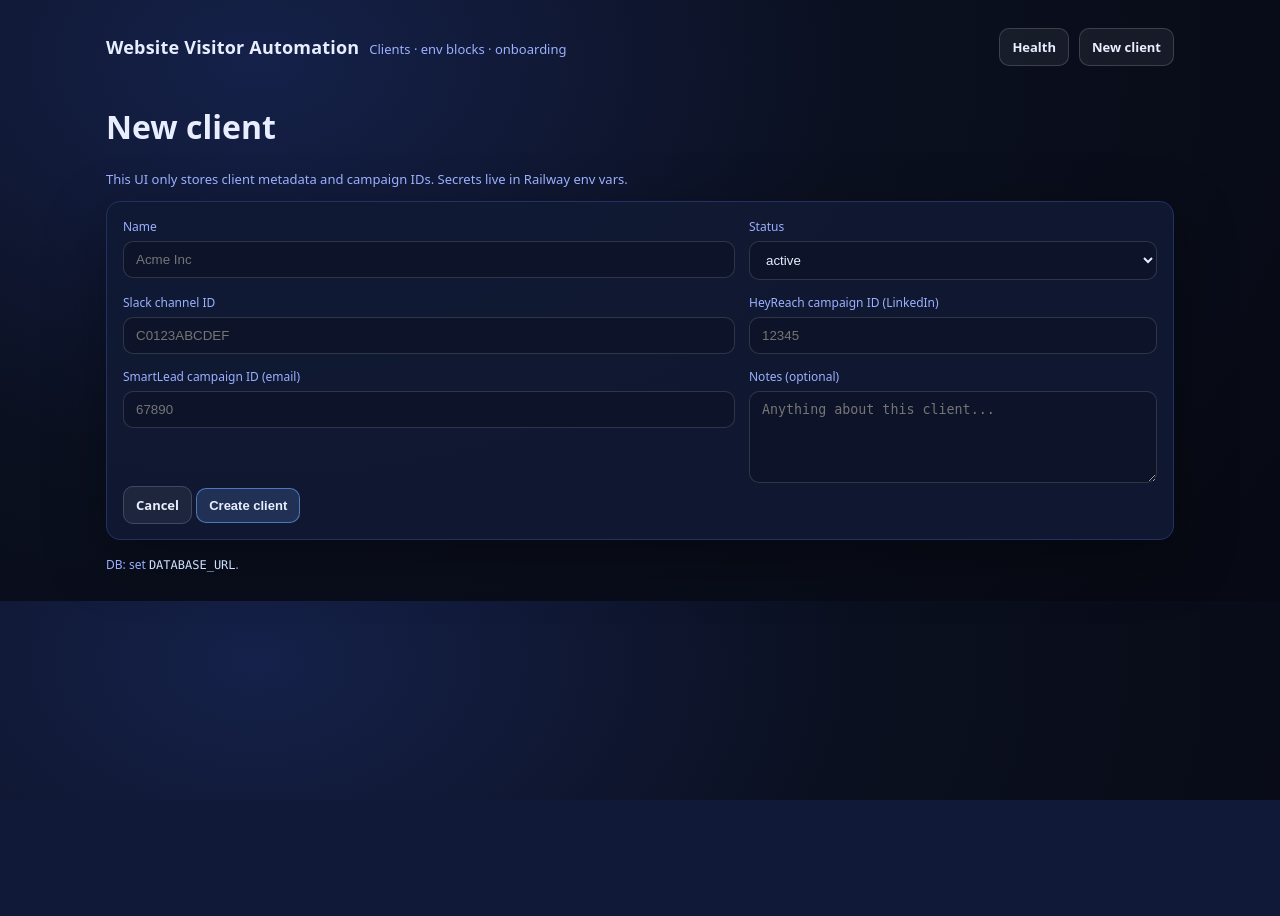
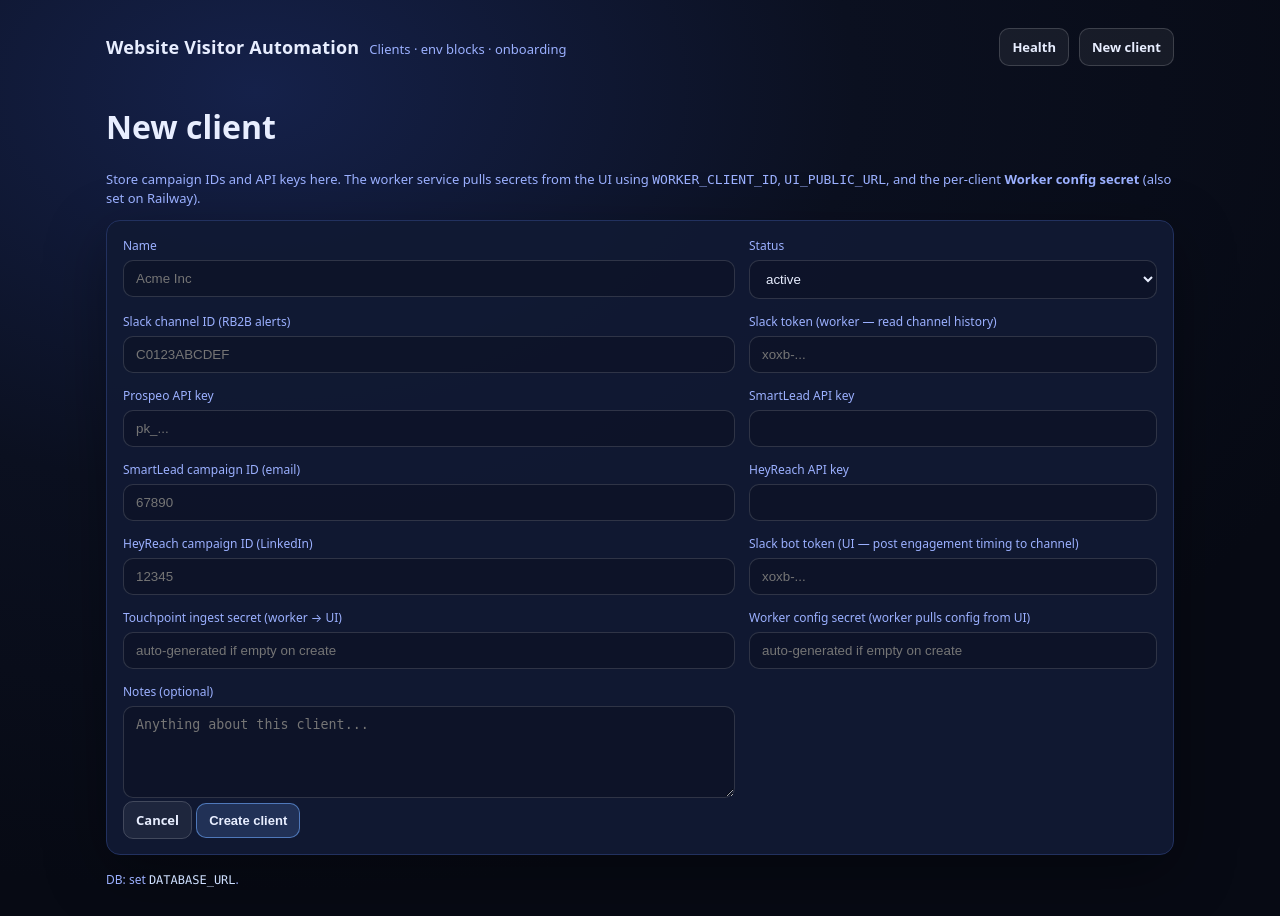
Before and after one commit to joshuaosborn561-lang/clientrb2b, a Node server app: page /clients/new in a window 1280 px wide. Before the commit the page ends 800 px from the top, so only its background shows below. Run offline with Node 20, Linux system fonts and the light colour scheme; some libraries are stand-ins or nearby versions.

Commit message:
feat(ui): store API keys in DB; worker pulls config from UI
- Add worker config API and per-client secrets (Prospeo, SmartLead, HeyReach, Slack)
- Authenticate touchpoint ingest per client; optional Slack bot token per client for posts
- Worker-v2 fetches config at runtime when WORKER_CLIENT_ID/UI_PUBLIC_URL/WORKER_CONFIG_SECRET are set
- Read API keys lazily in worker modules so remote config applies before use

Co-authored-by: joshuaosborn561-lang <joshuaosborn561-lang@users.noreply.github.com>

```diff
--- a/ui/src/server.js
+++ b/ui/src/server.js
@@ -3,6 +3,7 @@ const expressLayouts = require('express-ejs-layouts');
 const path = require('path');
 const { Pool } = require('pg');
 const { ensureTouchpointSchema, registerTouchpointRoutes } = require('./touchpoints');
+const { registerWorkerConfigRoutes } = require('./workerConfigApi');
 
 const app = express();
 
@@ -24,6 +25,11 @@ app.use('/static', express.static(path.join(__dirname, 'public')));
 
 app.use((req, res, next) => {
   res.locals.publicBase = (process.env.UI_PUBLIC_URL || '').replace(/\/$/, '');
+  res.locals.maskSecret = (v) => {
+    const s = String(v || '').trim();
+    if (!s) return '—';
+    return 'saved (···' + s.slice(-4) + ')';
+  };
   next();
 });
 
@@ -73,6 +79,12 @@ async function ensureSchema() {
     $$;
   `);
 
+  await pool.query(`alter table clients add column if not exists slack_token text;`);
+  await pool.query(`alter table clients add column if not exists prospeo_api_key text;`);
+  await pool.query(`alter table clients add column if not exists smartlead_api_key text;`);
+  await pool.query(`alter table clients add column if not exists heyreach_api_key text;`);
+  await pool.query(`alter table clients add column if not exists worker_config_secret text;`);
+
   await ensureTouchpointSchema(pool);
 }
 
@@ -81,31 +93,27 @@ function normalizeStatus(s) {
   return 'active';
 }
 
+function emptyToNull(v) {
+  const t = String(v || '').trim();
+  return t === '' ? null : t;
+}
+
 function envBlock(client) {
   const base = (process.env.UI_PUBLIC_URL || 'https://YOUR-UI.railway.app').replace(/\/$/, '');
   return [
-    `# --- Worker v2 env for: ${client.name}`,
-    `SLACK_TOKEN=...`,
-    `CHANNEL_ID=${client.slack_channel_id}`,
+    `# --- Worker v2 Railway env for: ${client.name}`,
+    `# Secrets + campaign IDs are stored in the UI; worker pulls them via the config API.`,
     ``,
-    `PROSPEO_API_KEY=...`,
+    `WORKER_CLIENT_ID=${client.id}`,
+    `UI_PUBLIC_URL=${base}`,
+    `WORKER_CONFIG_SECRET=... # must match the value saved for this client in the UI`,
     ``,
-    `# Touchpoint ingest (same secret on UI + worker)`,
-    `UI_TOUCHPOINT_INGEST_SECRET=...`,
-    `UI_TOUCHPOINT_INGEST_URL=${base}/api/touchpoints/report`,
+    `# Optional`,
+    `# LOOKBACK_SECONDS=604800`,
     ``,
-    `# Email (SmartLead) + LinkedIn (HeyReach)`,
-    client.heyreach_campaign_id ? `HEYREACH_CAMPAIGN_ID=${client.heyreach_campaign_id}` : `# HEYREACH_CAMPAIGN_ID=...`,
-    `HEYREACH_API_KEY=...`,
-    client.smartlead_campaign_id ? `SMARTLEAD_CAMPAIGN_ID=${client.smartlead_campaign_id}` : `# SMARTLEAD_CAMPAIGN_ID=...`,
-    `SMARTLEAD_API_KEY=...`,
-    ``,
-    `# Webhooks (configure in SmartLead + HeyReach; use client page for exact URLs)`,
-    `# SmartLead → ${base}/hooks/smartlead/${client.id}/${client.webhook_secret || 'SECRET'}`,
-    `# HeyReach → ${base}/hooks/heyreach/${client.id}/${client.webhook_secret || 'SECRET'}`,
-    ``,
-    `# UI must post back to Slack (same workspace as RB2B channel)`,
-    `SLACK_BOT_TOKEN=...`,
+    `# Fallback only (omit when using UI-stored secrets)`,
+    `# SLACK_TOKEN=...`,
+    `# CHANNEL_ID=${client.slack_channel_id}`,
   ].join('\n');
 }
 
@@ -126,12 +134,27 @@ app.post('/clients', async (req, res) => {
     heyreach_campaign_id,
     smartlead_campaign_id,
     notes,
+    slack_token,
+    prospeo_api_key,
+    smartlead_api_key,
+    heyreach_api_key,
+    slack_bot_token_ui,
+    touchpoint_ingest_secret,
+    worker_config_secret,
   } = req.body;
+
+  const wc =
+    emptyToNull(worker_config_secret) || (await pool.query(`select encode(gen_random_bytes(24), 'hex') as s`)).rows[0].s;
+  const ti =
+    emptyToNull(touchpoint_ingest_secret) || (await pool.query(`select encode(gen_random_bytes(24), 'hex') as s`)).rows[0].s;
 
   await pool.query(
     `insert into clients
-      (name, status, slack_channel_id, heyreach_campaign_id, smartlead_campaign_id, notes, webhook_secret)
-     values ($1,$2,$3,$4,$5,$6, encode(gen_random_bytes(24), 'hex'))`,
+      (name, status, slack_channel_id, heyreach_campaign_id, smartlead_campaign_id, notes, webhook_secret,
+       slack_token, prospeo_api_key, smartlead_api_key, heyreach_api_key, slack_bot_token_ui,
+       touchpoint_ingest_secret, worker_config_secret)
+     values ($1,$2,$3,$4,$5,$6, encode(gen_random_bytes(24), 'hex'),
+       $7,$8,$9,$10,$11,$12,$13)`,
     [
       (name || '').trim(),
       normalizeStatus(status),
@@ -139,6 +162,13 @@ app.post('/clients', async (req, res) => {
       (heyreach_campaign_id || '').trim() || null,
       (smartlead_campaign_id || '').trim() || null,
       (notes || '').trim() || null,
+      emptyToNull(slack_token),
+      emptyToNull(prospeo_api_key),
+      emptyToNull(smartlead_api_key),
+      emptyToNull(heyreach_api_key),
+      emptyToNull(slack_bot_token_ui),
+      ti,
+      wc,
     ]
   );
 
@@ -166,7 +196,28 @@ app.post('/clients/:id', async (req, res) => {
     heyreach_campaign_id,
     smartlead_campaign_id,
     notes,
+    slack_token,
+    prospeo_api_key,
+    smartlead_api_key,
+    heyreach_api_key,
+    slack_bot_token_ui,
+    touchpoint_ingest_secret,
+    worker_config_secret,
   } = req.body;
+
+  const { rows: curRows } = await pool.query('select * from clients where id = $1', [req.params.id]);
+  if (curRows.length === 0) return res.status(404).send('Not found');
+  const cur = curRows[0];
+
+  const nextSlackToken = emptyToNull(slack_token) != null ? emptyToNull(slack_token) : cur.slack_token;
+  const nextProspeo = emptyToNull(prospeo_api_key) != null ? emptyToNull(prospeo_api_key) : cur.prospeo_api_key;
+  const nextSl = emptyToNull(smartlead_api_key) != null ? emptyToNull(smartlead_api_key) : cur.smartlead_api_key;
+  const nextHr = emptyToNull(heyreach_api_key) != null ? emptyToNull(heyreach_api_key) : cur.heyreach_api_key;
+  const nextUiSlack = emptyToNull(slack_bot_token_ui) != null ? emptyToNull(slack_bot_token_ui) : cur.slack_bot_token_ui;
+  const nextTi =
+    emptyToNull(touchpoint_ingest_secret) != null ? emptyToNull(touchpoint_ingest_secret) : cur.touchpoint_ingest_secret;
+  const nextWc =
+    emptyToNull(worker_config_secret) != null ? emptyToNull(worker_config_secret) : cur.worker_config_secret;
 
   await pool.query(
     `update clients set
@@ -175,7 +226,14 @@ app.post('/clients/:id', async (req, res) => {
       slack_channel_id = $4,
       heyreach_campaign_id = $5,
       smartlead_campaign_id = $6,
-      notes = $7
+      notes = $7,
+      slack_token = $8,
+      prospeo_api_key = $9,
+      smartlead_api_key = $10,
+      heyreach_api_key = $11,
+      slack_bot_token_ui = $12,
+      touchpoint_ingest_secret = $13,
+      worker_config_secret = $14
      where id = $1`,
     [
       req.params.id,
@@ -185,6 +243,13 @@ app.post('/clients/:id', async (req, res) => {
       (heyreach_campaign_id || '').trim() || null,
       (smartlead_campaign_id || '').trim() || null,
       (notes || '').trim() || null,
+      nextSlackToken,
+      nextProspeo,
+      nextSl,
+      nextHr,
+      nextUiSlack,
+      nextTi,
+      nextWc,
     ]
   );
   res.redirect('/clients/' + req.params.id);
@@ -203,6 +268,7 @@ app.get('/health', (req, res) => res.json({ ok: true }));
 ensureSchema()
   .then(() => {
     registerTouchpointRoutes(app, pool);
+    registerWorkerConfigRoutes(app, pool);
     app.listen(PORT, () => {
       console.log(`UI listening on :${PORT}`);
     });
--- a/ui/src/views/client_form.ejs
+++ b/ui/src/views/client_form.ejs
@@ -1,7 +1,7 @@
 <div class="row">
   <div class="col">
     <h1><%= mode === 'new' ? 'New client' : 'Edit client' %></h1>
-    <p class="muted">This UI only stores client metadata and campaign IDs. Secrets live in Railway env vars.</p>
+    <p class="muted">Store campaign IDs and API keys here. The worker service pulls secrets from the UI using <code>WORKER_CLIENT_ID</code>, <code>UI_PUBLIC_URL</code>, and the per-client <strong>Worker config secret</strong> (also set on Railway).</p>
   </div>
 </div>
 
@@ -21,8 +21,33 @@
     </div>
 
     <div class="field">
-      <label>Slack channel ID</label>
+      <label>Slack channel ID (RB2B alerts)</label>
       <input name="slack_channel_id" required value="<%= client ? client.slack_channel_id : '' %>" placeholder="C0123ABCDEF" />
+    </div>
+
+    <div class="field">
+      <label>Slack token (worker — read channel history)</label>
+      <input type="password" name="slack_token" value="" placeholder="<%= client && client.slack_token ? 'Leave blank to keep saved value' : 'xoxb-...' %>" autocomplete="new-password" />
+    </div>
+
+    <div class="field">
+      <label>Prospeo API key</label>
+      <input type="password" name="prospeo_api_key" value="" placeholder="<%= client && client.prospeo_api_key ? 'Leave blank to keep saved value' : 'pk_...' %>" autocomplete="new-password" />
+    </div>
+
+    <div class="field">
+      <label>SmartLead API key</label>
+      <input type="password" name="smartlead_api_key" value="" placeholder="<%= client && client.smartlead_api_key ? 'Leave blank to keep saved value' : '' %>" autocomplete="new-password" />
+    </div>
+
+    <div class="field">
+      <label>SmartLead campaign ID (email)</label>
+      <input name="smartlead_campaign_id" value="<%= client && client.smartlead_campaign_id ? client.smartlead_campaign_id : '' %>" placeholder="67890" />
+    </div>
+
+    <div class="field">
+      <label>HeyReach API key</label>
+      <input type="password" name="heyreach_api_key" value="" placeholder="<%= client && client.heyreach_api_key ? 'Leave blank to keep saved value' : '' %>" autocomplete="new-password" />
     </div>
 
     <div class="field">
@@ -31,8 +56,18 @@
     </div>
 
     <div class="field">
-      <label>SmartLead campaign ID (email)</label>
-      <input name="smartlead_campaign_id" value="<%= client && client.smartlead_campaign_id ? client.smartlead_campaign_id : '' %>" placeholder="67890" />
+      <label>Slack bot token (UI — post engagement timing to channel)</label>
+      <input type="password" name="slack_bot_token_ui" value="" placeholder="<%= client && client.slack_bot_token_ui ? 'Leave blank to keep saved value' : 'xoxb-...' %>" autocomplete="new-password" />
+    </div>
+
+    <div class="field">
+      <label>Touchpoint ingest secret (worker → UI)</label>
+      <input type="password" name="touchpoint_ingest_secret" value="" placeholder="<%= client && client.touchpoint_ingest_secret ? 'Leave blank to keep saved value' : 'auto-generated if empty on create' %>" autocomplete="new-password" />
+    </div>
+
+    <div class="field">
+      <label>Worker config secret (worker pulls config from UI)</label>
+      <input type="password" name="worker_config_secret" value="" placeholder="<%= client && client.worker_config_secret ? 'Leave blank to keep saved value' : 'auto-generated if empty on create' %>" autocomplete="new-password" />
     </div>
 
     <div class="field span-2">
--- a/ui/src/views/index.ejs
+++ b/ui/src/views/index.ejs
@@ -1,7 +1,7 @@
 <div class="row">
   <div>
     <h2 style="margin:0 0 12px 0;">Clients</h2>
-    <p class="muted" style="margin:0 0 16px 0;">Manage per-client channel + campaign IDs. Current worker stays untouched; this UI is for onboarding new clients + generating env blocks for the new worker.</p>
+    <p class="muted" style="margin:0 0 16px 0;">Manage per-client Slack, Prospeo, SmartLead, and HeyReach settings. The legacy worker stays untouched; worker-v2 can load secrets from this UI.</p>
   </div>
   <div>
     <a class="btn primary" href="/clients/new">+ New client</a>
--- a/worker-v2/heyreach.js
+++ b/worker-v2/heyreach.js
@@ -1,9 +1,8 @@
 const logger = require('./logger');
 
-const HEYREACH_API_KEY = process.env.HEYREACH_API_KEY;
-const HEYREACH_CAMPAIGN_ID = process.env.HEYREACH_CAMPAIGN_ID;
-
 async function addToHeyReach(lead) {
+  const HEYREACH_API_KEY = process.env.HEYREACH_API_KEY;
+  const HEYREACH_CAMPAIGN_ID = process.env.HEYREACH_CAMPAIGN_ID;
   if (!HEYREACH_API_KEY || !HEYREACH_CAMPAIGN_ID) {
     logger.warn('HeyReach config missing, skipping');
     return { ok: false, reason: 'missing_config' };
--- a/worker-v2/ingest.js
+++ b/worker-v2/ingest.js
@@ -1,9 +1,8 @@
 const logger = require('./logger');
 
-const UI_TOUCHPOINT_INGEST_URL = process.env.UI_TOUCHPOINT_INGEST_URL;
-const UI_TOUCHPOINT_INGEST_SECRET = process.env.UI_TOUCHPOINT_INGEST_SECRET;
-
 async function reportTouchpoint(payload) {
+  const UI_TOUCHPOINT_INGEST_URL = process.env.UI_TOUCHPOINT_INGEST_URL;
+  const UI_TOUCHPOINT_INGEST_SECRET = process.env.UI_TOUCHPOINT_INGEST_SECRET;
   if (!UI_TOUCHPOINT_INGEST_URL || !UI_TOUCHPOINT_INGEST_SECRET) {
     return;
   }
--- a/worker-v2/prospeo.js
+++ b/worker-v2/prospeo.js
@@ -1,12 +1,11 @@
 const logger = require('./logger');
-
-const PROSPEO_API_KEY = process.env.PROSPEO_API_KEY;
 
 /**
  * Find work email when RB2B alert has none.
  * Uses Prospeo Enrich Person: https://prospeo.io/api-docs/enrich-person
  */
 async function findWorkEmail(lead) {
+  const PROSPEO_API_KEY = process.env.PROSPEO_API_KEY;
   if (!PROSPEO_API_KEY) return null;
 
   const data = {};
--- a/worker-v2/slack.js
+++ b/worker-v2/slack.js
@@ -1,9 +1,8 @@
 const logger = require('./logger');
 
-const SLACK_TOKEN = process.env.SLACK_TOKEN;
-const CHANNEL_ID = process.env.CHANNEL_ID;
-
 async function postSlackMessage(text) {
+  const SLACK_TOKEN = process.env.SLACK_TOKEN;
+  const CHANNEL_ID = process.env.CHANNEL_ID;
   if (!SLACK_TOKEN || !CHANNEL_ID) {
     logger.warn('Slack post skipped: SLACK_TOKEN or CHANNEL_ID missing');
     return false;
--- a/worker-v2/smartlead.js
+++ b/worker-v2/smartlead.js
@@ -1,9 +1,8 @@
 const logger = require('./logger');
 
-const SMARTLEAD_API_KEY = process.env.SMARTLEAD_API_KEY;
-const SMARTLEAD_CAMPAIGN_ID = process.env.SMARTLEAD_CAMPAIGN_ID;
-
 async function addToSmartLead(lead, email) {
+  const SMARTLEAD_API_KEY = process.env.SMARTLEAD_API_KEY;
+  const SMARTLEAD_CAMPAIGN_ID = process.env.SMARTLEAD_CAMPAIGN_ID;
   if (!SMARTLEAD_API_KEY || !SMARTLEAD_CAMPAIGN_ID) {
     logger.warn('SmartLead config missing, skipping');
     return { ok: false, reason: 'missing_config' };
```
Also changed, not shown: ui/src/db.js (+8 -0 lines), ui/src/schema.sql (+8 -0 lines), ui/src/touchpoints.js (+53 -14 lines), ui/src/views/client.ejs (+28 -27 lines), ui/src/workerConfigApi.js (added, +57 -0 lines), worker-v2/config.js (added, +53 -0 lines), worker-v2/index.js (+13 -9 lines).
